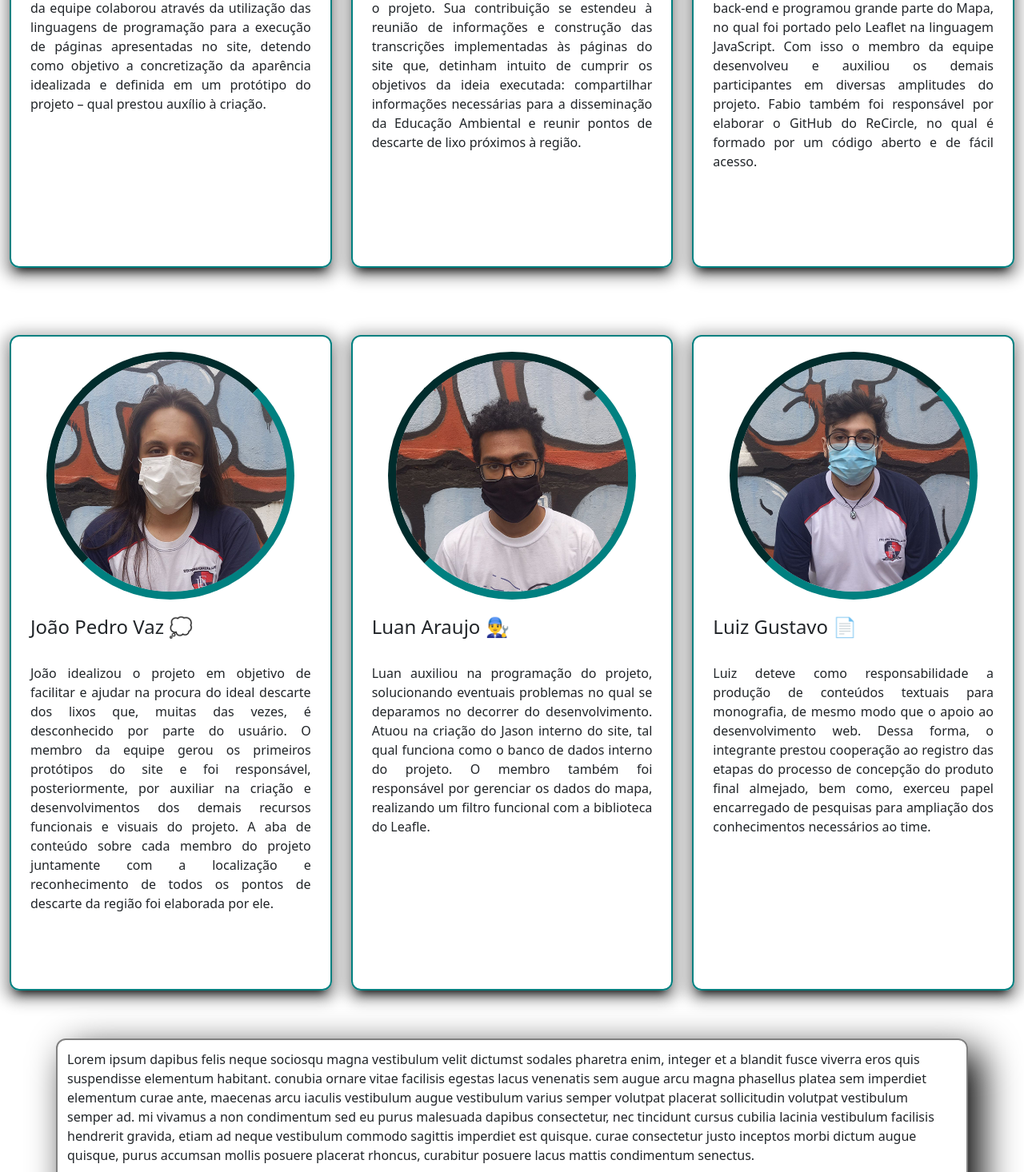
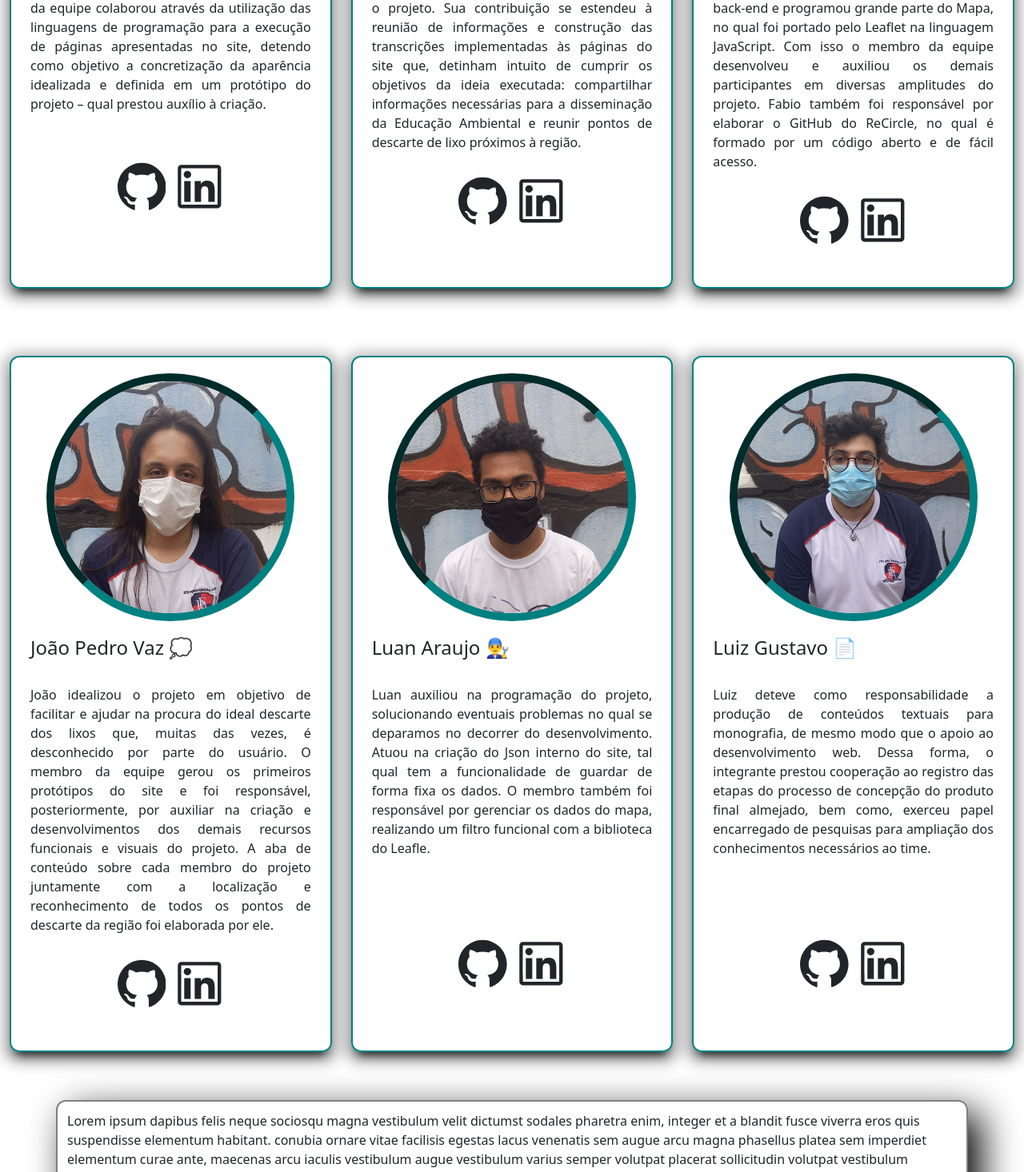
Before and after one commit to FabioPassos10/Recicle, a React (Create React App) app: page /Sobre in a window 1280 px wide. Shown: the part 1067-2533 px from the top of the page at 80% size. Built offline with nearby package versions, Linux system fonts and the light colour scheme.

Commit message:
alterações gerais
muita coisa

```diff
--- a/src/Components/NavBar.js
+++ b/src/Components/NavBar.js
@@ -16,15 +16,15 @@ export default function NavBar() {
         <label className="logo">Recicle</label>
         <ul>
           <li>
-            <a id="aHome" href="/">
+            <a className="classe1" href="/">
               Home
             </a>
           </li>
           <li>
-            <a href="/Dicas">Dicas</a>
+            <a className="classe1" href="/Dicas">Dicas</a>
           </li>
           <li>
-            <a href="/Sobre">Sobre Nós</a>
+            <a className="classe1" href="/Sobre">Sobre Nós</a>
           </li>
         </ul>
         <label id="icon">
--- a/src/Components/Styles/navbar.css
+++ b/src/Components/Styles/navbar.css
@@ -37,15 +37,16 @@ nav a {
   padding: 7px 10px;
   border-radius: 3px;
 }
-a.active,
-a:hover,
-a.visited {
+a.classe1.active,
+a.classe1:hover,
+a.classe1.visited {
   border-bottom: 4px solid rgb(20, 228, 197) !important;
   text-decoration: underline overline;
   text-decoration: underline;
   color: rgb(0, 255, 170) !important;
   transform: 0.5s;
 }
+
 
 nav #icon {
   color: white;
--- a/src/Pages/Dicas/Dicas.js
+++ b/src/Pages/Dicas/Dicas.js
@@ -20,22 +20,20 @@ export default function Dicas() {
               <Grafico />
             </div>
             <div className="col-xs-5 col-md-5 col-sm-12">
+              <h4>Importância da Reciclagem</h4>
               <p className="text-grafico">
-                Lorem ipsum dolor sit amet consectetur adipisicing elit.
-                Possimus minima dolorem facere optio quam. Aliquam possimus ab
-                qui facere placeat magnam laboriosam quod temporibus iure autem,
-                exercitationem i usto! Laudantium, quod? Lorem ipsum dolor sit
-                amet consectetur adipisicing elit. Possimus minima dolorem
-                facere optio quam. Aliquam possimus ab qui facere placeat magnam
-                laboriosam quod temporibus iure autem, exercitationem i usto!
-                Laudantium, quod? Lorem ipsum dolor sit amet consectetur
-                adipisicing elit. Possimus minima dolorem facere optio quam.
-                Aliquam possimus ab qui facere placeat magnam laboriosam quod
-                temporibus iure autem, exercitationem i usto! Laudantium, quod?
-                Lorem ipsum dolor sit amet consectetur adipisicing elit.
-                Possimus minima dolorem facere optio quam. Aliquam possimus ab
-                qui facere placeat magnam laboriosam quod temporibus iure autem,
-                exercitationem i usto! Laudantium, quod?
+              A reciclagem auxilia na conservação de recursos naturais, reduzindo a extração de novas
+              matérias-primas, além de proporcionar economia de energia e de gastos com limpeza urbana,
+              já que também evita a poluição. Tal prática reduz emissões de gases do efeito estufa e,
+              dessa forma, garante um meio ambiente sustentável.
+              <br/>
+              O processo também funciona como Educação Ambiental a seus praticantes, gera empregos a catadores
+              e funcionários da coleta seletiva e reduz quantias de lixo enviadas a aterros sanitários.
+              <br/>
+              Devido aos aterros sanitários serem tão densamente compactados, grande parte da degradação que ocorre é
+              anaeróbia (processo de decomposição da matéria orgânica por bactérias em um meio onde não há a presença
+              de oxigênio). Processos anaeróbicos geram enorme quantidade de gás metano, um dos principais contribuintes
+              para o aquecimento global.
               </p>
             </div>
           </div>
--- a/src/Pages/Home/Home.js
+++ b/src/Pages/Home/Home.js
@@ -14,7 +14,7 @@ export default function Home(props) {
   return (
     <>
       <Container id="Hero" fluid={true}>
-        <h1 id="titleHero"> Recicle </h1>
+        Recicle
       </Container>
       <div id="DivCMap">
         <div id="Mapadiv">
--- a/src/Pages/Home/home.css
+++ b/src/Pages/Home/home.css
@@ -9,13 +9,17 @@
   background-color: rgb(160, 158, 158);
   width: 100%;
   height: 1000px;
-  max-height: 50vh;
-  background-image: url(../../assets/hero1.jpg);
-  background-size: 100vw;
+  max-height: 60vh;
+  background-image: url(../../assets/hero6.jpg);
+  background-size: 100%;
   background-attachment: fixed;
   background-repeat: no-repeat;
-  background-size: cover;
-  box-shadow: 0 1em 1em rgba(0, 0, 0, 0.809);
+  background-size: auto;
+  box-shadow: 0px 10px 13px -7px #000000, 5px 5px 15px 5px rgba(0,0,0,0);
+  text-align: center;
+  font-size: 50pt;
+  padding-top: 15%;
+  font-family: cursive;
 }
 /* #DivCMap {
   background-color: rgba(26, 49, 54, 0.966);
--- a/src/Pages/Sobre/Sobre.js
+++ b/src/Pages/Sobre/Sobre.js
@@ -1,7 +1,7 @@
 import "./sobre.css";
 import React from "react";
 import { Row, Container, Col } from "reactstrap";
-import { GithubOutlined } from "@ant-design/icons";
+import { GithubOutlined, LinkedinOutlined } from "@ant-design/icons";
 
 export default function sobre(props) {
   return (
@@ -54,6 +54,14 @@ export default function sobre(props) {
                 concretização da aparência idealizada e definida em um protótipo do projeto – qual prestou
                 auxílio à criação.
               </div>
+              <div id="redes_sobreAlexandre">
+                <a className="a_sobre" href="https://github.com/Alexandre2DS" target="_blank">
+                  <GithubOutlined style={{paddingRight:"12px"}}/>
+                </a>
+                <a className="a_sobre" href="" target="_blank">
+                  <LinkedinOutlined />
+                </a>
+                </div>
             </div>
           </Col>
           <br />
@@ -72,6 +80,14 @@ export default function sobre(props) {
                 objetivos da ideia executada: compartilhar informações necessárias para a disseminação da Educação
                 Ambiental e reunir pontos de descarte de lixo próximos à região.
               </div>
+              <div className="redes_cardSobre">
+                <a className="a_sobre" href="https://github.com/luaaan" target="_blank">
+                  <GithubOutlined style={{paddingRight:"12px"}}/>
+                </a>
+                <a className="a_sobre" href="" target="_blank">
+                  <LinkedinOutlined />
+                </a>
+                </div>
             </div>
           </Col>
           <br />
@@ -87,8 +103,16 @@ export default function sobre(props) {
                 de programação React para o back-end e programou grande parte do Mapa, no qual foi portado
                 pelo Leaflet na linguagem JavaScript. Com isso o membro da equipe desenvolveu e auxiliou os
                 demais participantes em diversas amplitudes do projeto. Fabio também foi responsável por
-                elaborar o GitHub do ReCircle, no qual é formado por um código aberto e de fácil acesso.
-                  </div>
+                elaborar o GitHub do ReCircle, no qual é formado por um código aberto e de fácil acesso.<br/>
+                </div>
+                <div className="redes_cardSobre">
+                <a className="a_sobre" href="https://github.com/FabioPassos10" target="_blank">
+                  <GithubOutlined style={{paddingRight:"12px"}}/>
+                </a>
+                <a className="a_sobre" href="" target="_blank">
+                  <LinkedinOutlined />
+                </a>
+                </div>
             </div>
           </Col>
         </Row>
@@ -110,7 +134,15 @@ export default function sobre(props) {
                 do site e foi responsável, posteriormente, por auxiliar na criação e desenvolvimentos dos demais recursos
                 funcionais e visuais do projeto. A aba de conteúdo sobre cada membro do projeto juntamente com a localização e reconhecimento
                 de todos os pontos de descarte da região foi elaborada por ele.
-                  </div>
+              </div>
+              <div className="redes_cardSobre">
+                <a className="a_sobre" href="https://github.com/PudimTI" target="_blank">
+                  <GithubOutlined style={{paddingRight:"12px"}}/>
+                </a>
+                <a className="a_sobre" href="" target="_blank">
+                  <LinkedinOutlined />
+                </a>
+              </div>
             </div>
             {/* */}
           </Col>
@@ -125,10 +157,18 @@ export default function sobre(props) {
               <h4>Luan Araujo 👨‍🔧</h4>
                 <br/>
                 Luan auxiliou na programação do projeto, solucionando eventuais problemas no qual se deparamos
-                no decorrer do desenvolvimento. Atuou na criação do Jason interno do site, tal qual funciona
-                como o banco de dados interno do projeto. O membro também foi responsável por gerenciar os
+                no decorrer do desenvolvimento. Atuou na criação do Json interno do site, tal qual tem a funcionalidade de
+                guardar de forma fixa os dados. O membro também foi responsável por gerenciar os
                 dados do mapa, realizando um filtro funcional com a biblioteca do Leafle.
                   </div>
+                  <div className="redes_sobreLuanLuiz">
+                <a className="a_sobre" href="https://github.com/luaaan" target="_blank">
+                  <GithubOutlined style={{paddingRight:"12px"}}/>
+                </a>
+                <a className="a_sobre" href="" target="_blank">
+                  <LinkedinOutlined />
+                </a>
+                </div>
             </div>
           </Col>
           <br />
@@ -145,6 +185,14 @@ export default function sobre(props) {
               registro das etapas do processo de concepção do produto final almejado, bem como, exerceu
               papel encarregado de pesquisas para ampliação dos conhecimentos necessários ao time.
                   </div>
+                  <div className="redes_sobreLuanLuiz">
+                <a className="a_sobre" href="https://github.com/Gust4voPereira" target="_blank">
+                  <GithubOutlined style={{paddingRight:"12px"}}/>
+                </a>
+                <a className="a_sobre" href="" target="_blank">
+                  <LinkedinOutlined />
+                </a>
+                </div>
             </div>
           </Col>
         </Row>
--- a/src/Pages/Sobre/sobre.css
+++ b/src/Pages/Sobre/sobre.css
@@ -86,3 +86,42 @@
   width: 80%;
   height: 90px;
 }
+
+.a_sobre {
+  font-size: 35pt;
+  color: inherit;
+}
+
+.redes_cardSobre {
+  margin-left: 30%;
+  margin-right: 30%;
+  margin-top: 5%;
+  bottom: 0;
+  display: inline-block;
+  text-align: center;
+  width: 40%;
+  padding-bottom: 0;
+  margin-bottom: 12px;
+}
+
+#redes_sobreAlexandre {
+  margin-left: 30%;
+  margin-right: 30%;
+  margin-top: 13%;
+  bottom: 0;
+  display: inline-block;
+  text-align: center;
+  width: 40%;
+  padding-bottom: 0;
+}
+
+.redes_sobreLuanLuiz {
+  margin-left: 30%;
+  margin-right: 30%;
+  margin-top: 24%;
+  bottom: 0;
+  display: inline-block;
+  text-align: center;
+  width: 40%;
+  padding-bottom: 0;
+}
```
Also changed, not shown: src/assets/hero6.jpg.
